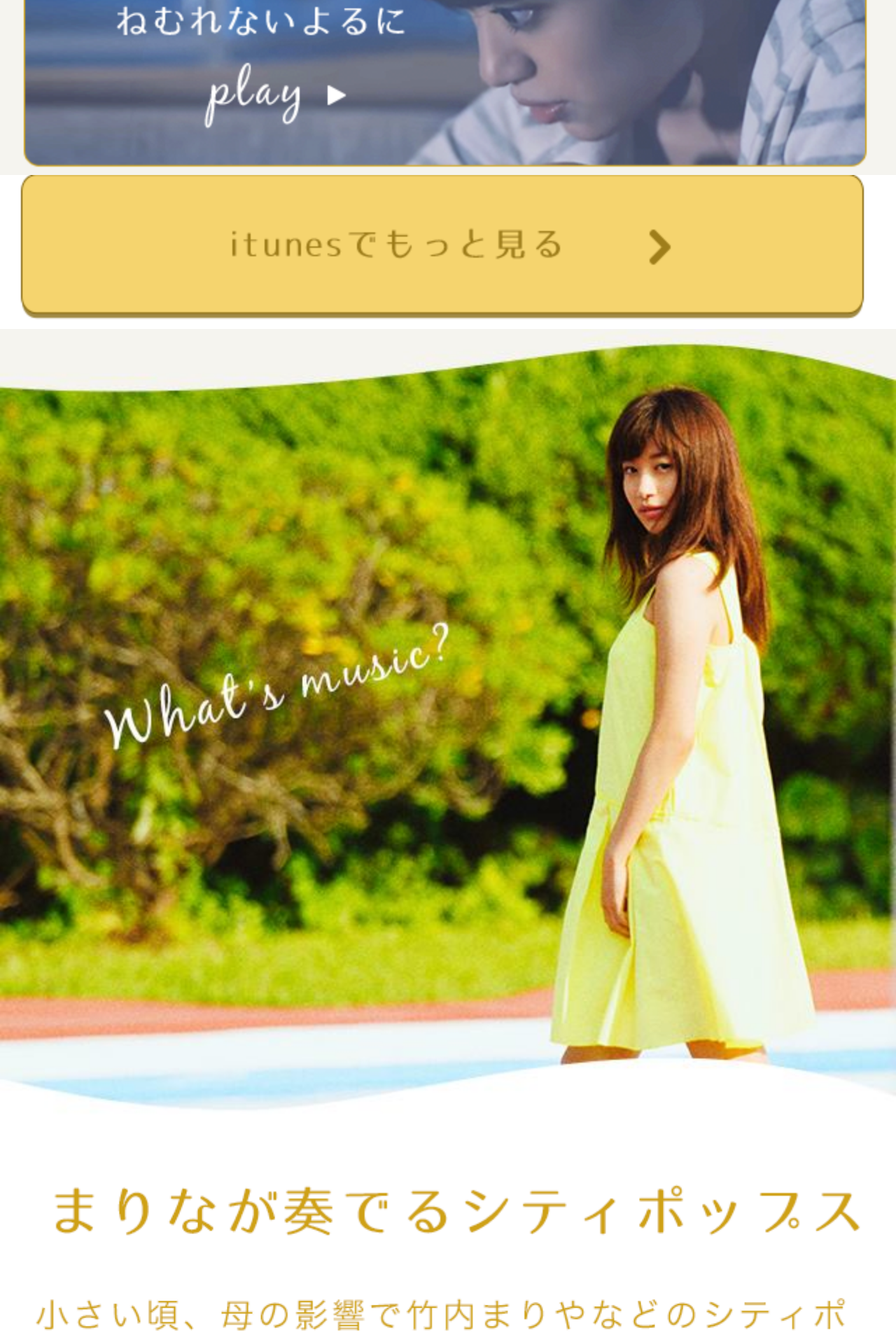
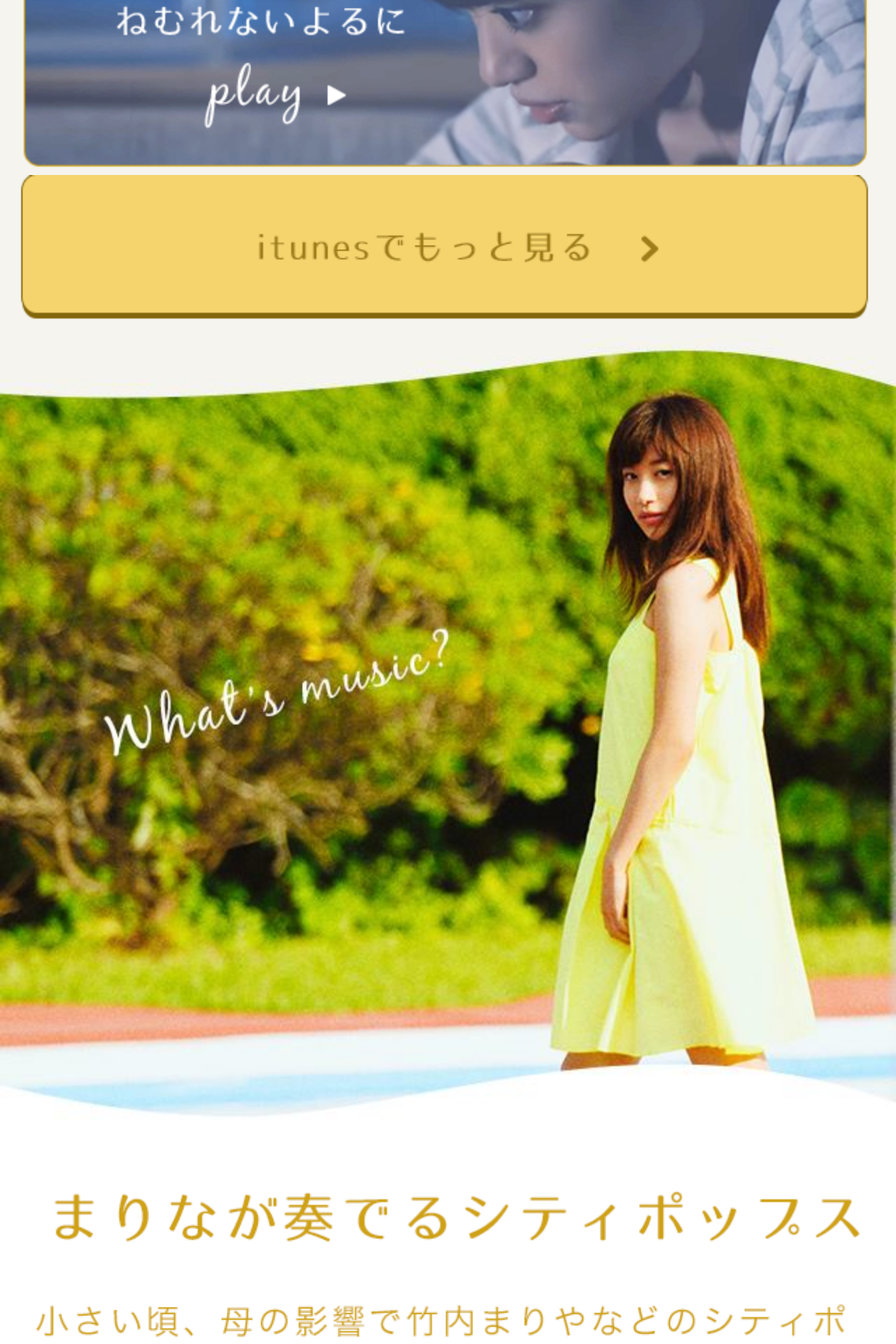
Before and after one commit to saitomarina-hackathon/saitomarina-hackathon.github.io, a Jekyll site: the page built from sp.html, in a window 1280 px wide. Shown: the part 3430-5350 px from the top of the page at 70% size. Built offline with Jekyll 4.4.1, drawn with Linux system fonts in a browser that asks for light colours; nearby versions of some CDN libraries; Markdown is read by kramdown in place of the engine named in the settings.

Commit message:
画像修正

```diff
--- a/sp.html
+++ b/sp.html
@@ -4,44 +4,55 @@
 ---
 <div id="content">
 <img src="./images/marina_01.png" width="100%">
+<!--ここから白-->
 <img src="./images/sp_top_01.png" width="100%">
+<!--ここからグレー-->
 <img src="./images/sp_top_02.png" width="100%">
 <a class="music"><audio src="/m4a/01.m4a"><p>audioタグをサポートしたブラウザで閲覧してください</p></audio><img src="./images/btn1.png" width="100%"></a>
 <a class="music"><audio src="/m4a/02.m4a"><p>audioタグをサポートしたブラウザで閲覧してください</p></audio><img src="./images/btn2.png" width="100%"></a>
 <a class="music"><audio src="/m4a/03.m4a"><p>audioタグをサポートしたブラウザで閲覧してください</p></audio><img src="./images/btn3.png" width="100%"></a>
-<!--ごめんなさい-->
+
 <div class="padding_gray_5px"></div>
-<!--/ごめんなさい-->
+
 <a class="music"><audio src="/m4a/04.m4a"><p>audioタグをサポートしたブラウザで閲覧してください</p></audio><img src="./images/btn4.png" width="100%"></a>
-<!--ごめんなさい-->
+
 <div class="padding_gray_10px"></div>
-<!--/ごめんなさい-->
-<a href="https://itunes.apple.com/jp/album/hajimaru-futari-ep/id890830196"><img src="./images/itunes_more.png" width="100%"></a>
+
+<a href="https://itunes.apple.com/jp/album/hajimaru-futari-ep/id890830196"><img src="./images/itunes.png" width="100%"></a>
+<!--ここまでグレー-->
 <img src="./images/marina_02.jpg" width="100%">
+
+
+<!--ここから白-->
 <img src="./images/sp_top_03.png" width="100%">
 <img src="./images/sp_top_04.png" width="100%">
 <div class="padding_10px"></div>
 <img src="./images/sp_top_05.png" width="100%">
 <a href="http://www.universal-music.co.jp/saito-marina"><img src="./images/more.png" width="100%"></a>
 <div class="padding">
+
+
+<!--ここからグレー-->
+<img src="./images/sns_top.png" width="100%">
 <a href="https://mobile.twitter.com/Saito_Marina"><img src="./images/twitter_btn.png" width="100%"></a>
+<img src="./images/sns_bottom.png" width="100%">
 </div>
-<!--ごめんなさい-->
+<!--ここから白-->
 <div class="padding_10px"></div>
-<!--/ごめんなさい-->
+
 <div class="padding">
 <img src="./images/sp_top_08.png" width="100%">
 </div>
 <div class="padding">
-<!--ごめんなさい-->
+
 <div class="padding_10px"></div>
-<!--/ごめんなさい-->
+
 <a href="http://instagram.com/saito_marina"><img src="./images/insta_btn.png" width="100%"></a>
-<!--ごめんなさい-->
+
 <div class="padding_10px"></div>
-<!--/ごめんなさい-->
+
 <img src="./images/marina_05.png" width="100%">
 <img src="./images/hajimaru.png" width="100%">
-<a href="https://itunes.apple.com/jp/album/hajimaru-futari-ep/id890830196"><img src="./images/itunes.png" width="100%"></a>
+<a href="https://itunes.apple.com/jp/album/hajimaru-futari-ep/id890830196"><img src="./images/itunes_more.png" width="100%"></a>
 <img src="./images/footer.png" width="100%">
 </div>
```
Also changed, not shown: images/sns_top.png (renamed from images/snstop.png).
